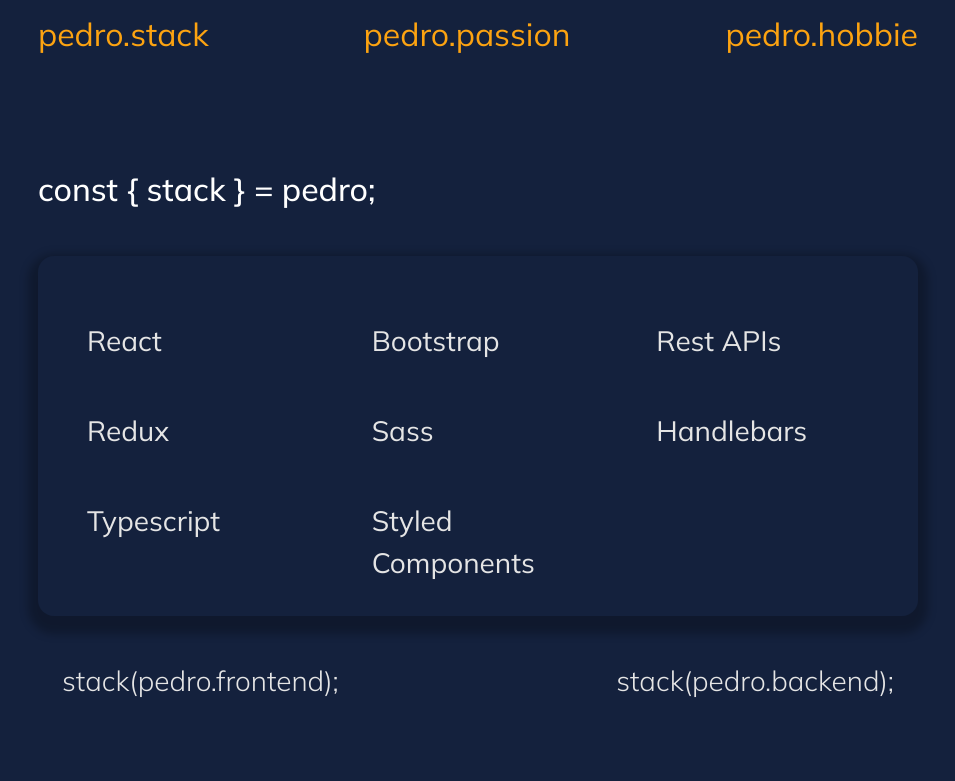
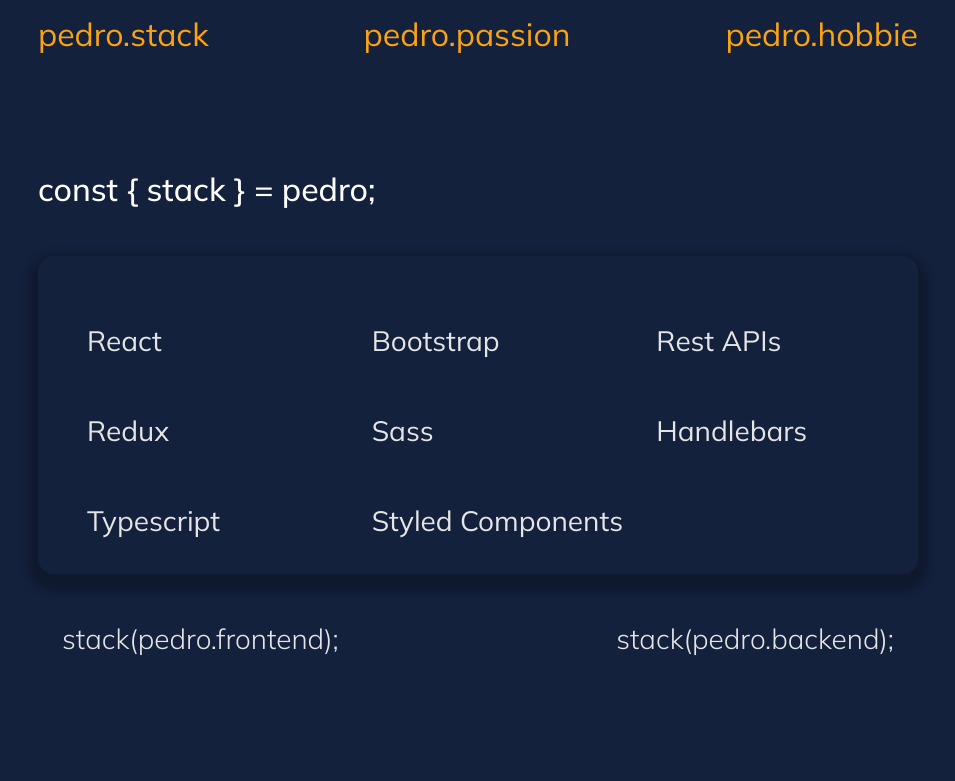
Before and after one commit to Pedro-Mac/my-personal-app, a React (Create React App) app in the folder client/: page / in a window 1280 px wide. Shown: the part 530-1311 px from the top of the page, without its empty margins (162-1117 px from the left). Built offline with nearby package versions, Linux system fonts and the light colour scheme.

Commit message:
refactor the stack component to split it into front end back end, add functionality to switch from one to another on click

```diff
--- /dev/null
+++ b/client/src/components/Stack/Backend/index.tsx
@@ -0,0 +1,22 @@
+import React from 'react'
+
+//components
+import Item from './../../Item';
+
+const Backend = () => {
+  return (
+    <>
+    <div className="row">
+      <Item columns={4} text="NodeJS"/>
+    </div>
+    <div className="row">
+      <Item columns={4} text="Express"/>
+    </div>
+    <div className="row">
+      <Item columns={4} text="MongoDB"/>
+    </div>
+  </>
+  )
+}
+
+export default Backend;
--- /dev/null
+++ b/client/src/components/Stack/Frontend/index.tsx
@@ -0,0 +1,26 @@
+import React from 'react'
+
+import Item from './../../Item'
+
+const Frontend = () => {
+  return (
+    <>
+      <div className="row">
+        <Item columns={4} text="React"/>
+        <Item columns={4} text="Bootstrap"/>
+        <Item columns={4} text="Rest APIs"/>
+      </div>
+      <div className="row">
+        <Item columns={4} text="Redux"/>
+        <Item columns={4} text="Sass"/>
+        <Item columns={4} text="Handlebars"/>
+      </div>
+      <div className="row">
+        <Item columns={4} text="Typescript"/>
+        <Item text="Styled Components"/>
+      </div>
+    </>
+  )
+}
+
+export default Frontend;
--- a/client/src/components/Stack/index.tsx
+++ b/client/src/components/Stack/index.tsx
@@ -1,35 +1,30 @@
-import React from 'react'
+import React, {useState} from 'react'
 
 //styles
 import './styles.scss'
 
 //components
-import Item from '../Item'
+import Frontend from './Frontend'
+import Backend from './Backend'
 
 const Stack: React.FC = () => {
+  const front: string = 'front';
+  const back: string = 'back';
+
+  const [stack, setStack] = useState<string>(front)
+  const handleStackCard = (stack: string) => {
+    setStack(()=> stack);
+  }
   return (
     <section className="container-stack">
       <h2 className="mb-5">const {"{ stack }"} = pedro;</h2>
       <div className='container stack-card'>
-        <div className="row">
-          <Item columns={4} text="React"/>
-          <Item columns={4} text="Bootstrap"/>
-          <Item columns={4} text="Rest APIs"/>
-        </div>
-        <div className="row">
-          <Item columns={4} text="Redux"/>
-          <Item columns={4} text="Sass"/>
-          <Item columns={4} text="Handlebars"/>
-        </div>
-        <div className="row">
-          <Item columns={4} text="Typescript"/>
-          <Item columns={4} text="Styled Components"/>
-        </div>
+        {stack === front ? <Frontend /> : <Backend />}
       </div>
 
       <div className="d-flex justify-content-between pl-0 mt-5">
-        <h3 className="px-4">stack(pedro.frontend);</h3>
-        <h3 className="px-4">stack(pedro.backend);</h3>
+        <h3 className="px-4" onClick={()=> handleStackCard(front)}>stack(pedro.frontend);</h3>
+        <h3 className="px-4" onClick={()=> handleStackCard(back)}>stack(pedro.backend);</h3>
       </div>
     </section>
   )
```
